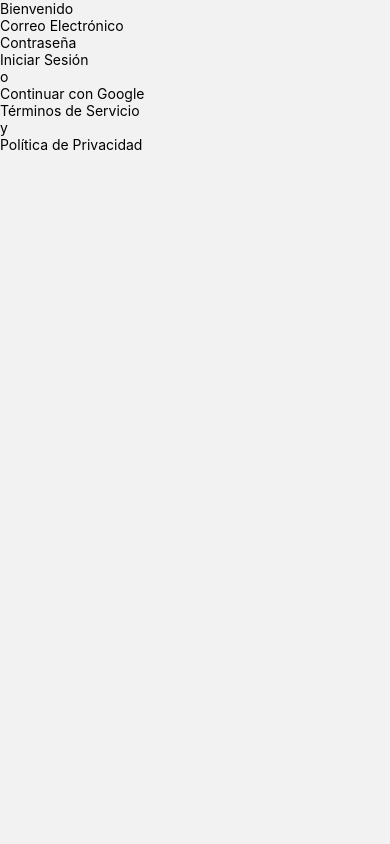
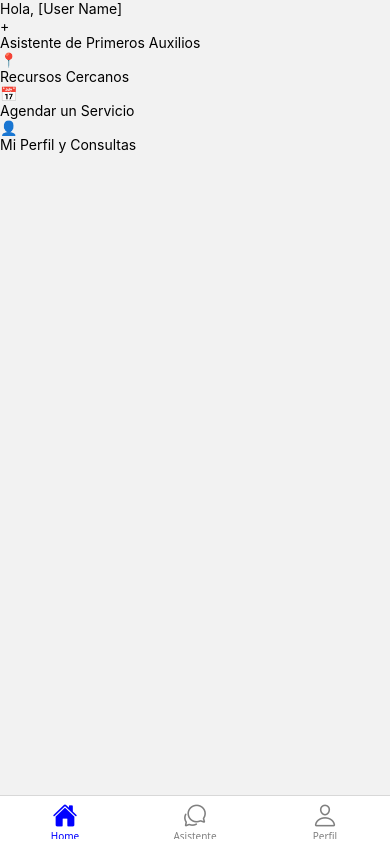
Before and after one commit to sebasm2k55/Juli, a React Native app: screen /Main in a window 390 px wide. Built offline with nearby package versions, Linux system fonts and the light colour scheme; grey boxes are pictures that could not be loaded.

Commit message:
"update"

```diff
--- a/App.tsx
+++ b/App.tsx
@@ -1,14 +1,7 @@
 import React, { useState, useEffect } from 'react';
 import { View, Text, ActivityIndicator, Image } from 'react-native';
 import { NavigationContainer } from '@react-navigation/native';
-import { createNativeStackNavigator } from '@react-navigation/native-stack';
-
-import LoginScreen from './src/screens/LoginScreen';
-import HomeScreen from './src/screens/HomeScreen';
-import ProfileScreen from './src/screens/ProfileScreen';
-import FirstAidBotScreen from './src/screens/FirstAidBotScreen';
-
-const Stack = createNativeStackNavigator();
+import AppNavigator from './src/navigation/AppNavigator';
 
 export default function App() {
   const [showSplash, setShowSplash] = useState(true);
@@ -36,12 +29,7 @@
 
   return (
     <NavigationContainer>
-      <Stack.Navigator initialRouteName="Login">
-        <Stack.Screen name="Login" component={LoginScreen} options={{ headerShown: false }} />
-        <Stack.Screen name="Home" component={HomeScreen} options={{ title: 'Inicio' }} />
-        <Stack.Screen name="Profile" component={ProfileScreen} options={{ title: 'Mi Perfil' }} />
-        <Stack.Screen name="FirstAidBot" component={FirstAidBotScreen} options={{ title: 'Asistente de Primeros Auxilios' }} />
-      </Stack.Navigator>
+      <AppNavigator />
     </NavigationContainer>
   );
 }
--- a/package.json
+++ b/package.json
@@ -9,6 +9,8 @@
     "web": "expo start --web"
   },
   "dependencies": {
+    "@expo/vector-icons": "^14.1.0",
+    "@react-navigation/bottom-tabs": "^7.4.4",
     "@react-navigation/native": "^7.1.16",
     "@react-navigation/native-stack": "^7.3.23",
     "expo": "~53.0.20",
--- /dev/null
+++ b/src/navigation/AppNavigator.tsx
@@ -0,0 +1,18 @@
+import React from 'react';
+import { createNativeStackNavigator } from '@react-navigation/native-stack';
+
+import LoginScreen from '../screens/LoginScreen';
+import BottomTabNavigator from './BottomTabNavigator';
+
+const Stack = createNativeStackNavigator();
+
+const AppNavigator = () => {
+  return (
+    <Stack.Navigator initialRouteName="Login">
+      <Stack.Screen name="Login" component={LoginScreen} options={{ headerShown: false }} />
+      <Stack.Screen name="Main" component={BottomTabNavigator} options={{ headerShown: false }} />
+    </Stack.Navigator>
+  );
+};
+
+export default AppNavigator;
--- /dev/null
+++ b/src/navigation/BottomTabNavigator.tsx
@@ -0,0 +1,40 @@
+import React from 'react';
+import { createBottomTabNavigator } from '@react-navigation/bottom-tabs';
+import { Ionicons } from '@expo/vector-icons';
+
+import HomeScreen from '../screens/HomeScreen';
+import ProfileScreen from '../screens/ProfileScreen';
+import FirstAidBotScreen from '../screens/FirstAidBotScreen';
+
+const Tab = createBottomTabNavigator();
+
+const BottomTabNavigator = () => {
+  return (
+    <Tab.Navigator
+      screenOptions={({ route }) => ({
+        tabBarIcon: ({ focused, color, size }) => {
+          let iconName;
+
+          if (route.name === 'Home') {
+            iconName = focused ? 'home' : 'home-outline';
+          } else if (route.name === 'Profile') {
+            iconName = focused ? 'person' : 'person-outline';
+          } else if (route.name === 'FirstAidBot') {
+            iconName = focused ? 'chatbubbles' : 'chatbubbles-outline';
+          }
+
+          // You can return any component that you like here!
+          return <Ionicons name={iconName} size={size} color={color} />;
+        },
+        tabBarActiveTintColor: 'blue',
+        tabBarInactiveTintColor: 'gray',
+      })}
+    >
+      <Tab.Screen name="Home" component={HomeScreen} options={{ headerShown: false }} />
+      <Tab.Screen name="FirstAidBot" component={FirstAidBotScreen} options={{ title: 'Asistente' }} />
+      <Tab.Screen name="Profile" component={ProfileScreen} options={{ title: 'Perfil' }} />
+    </Tab.Navigator>
+  );
+};
+
+export default BottomTabNavigator;
```
Also changed, not shown: 1 other file (tests, documents, lock files or other folders).
